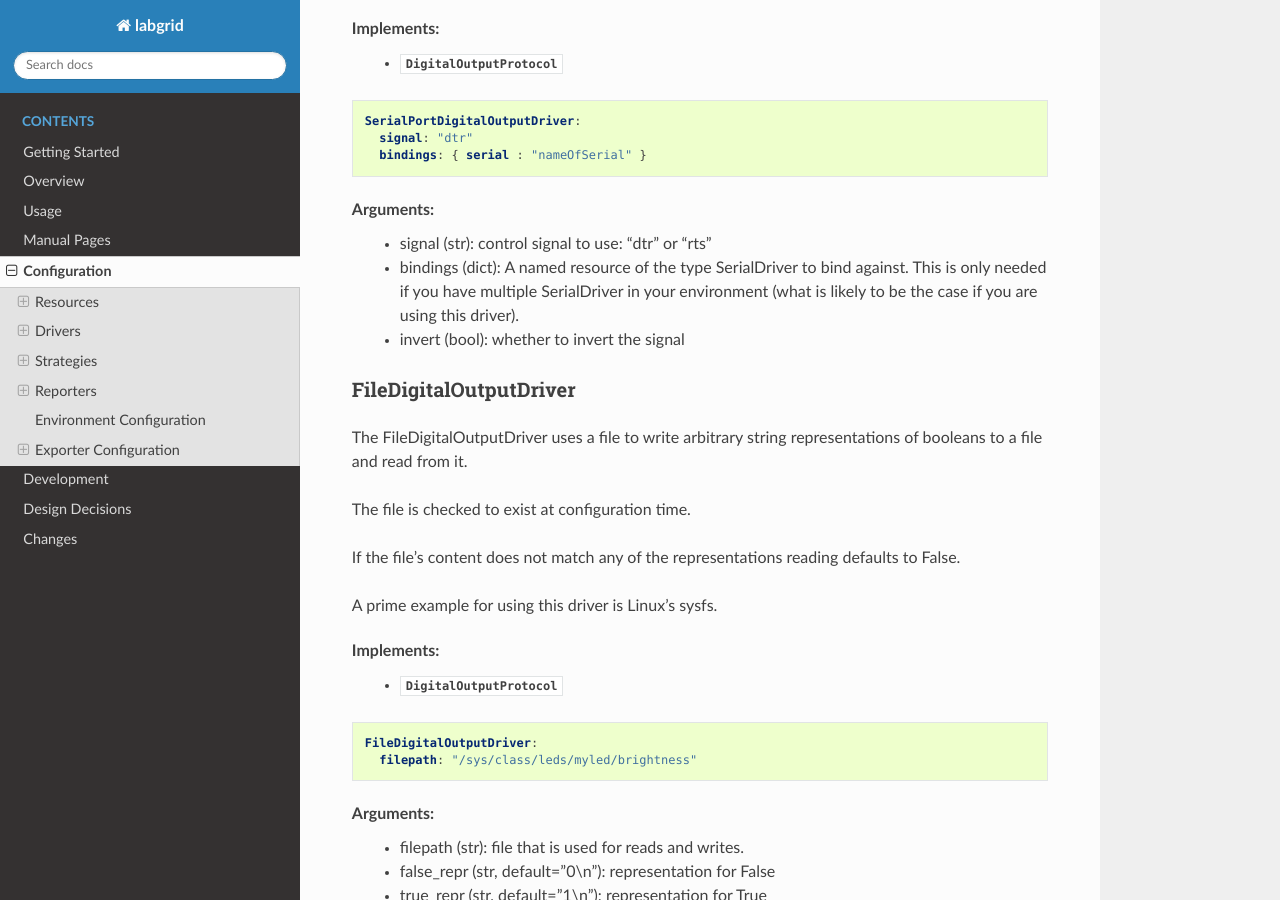
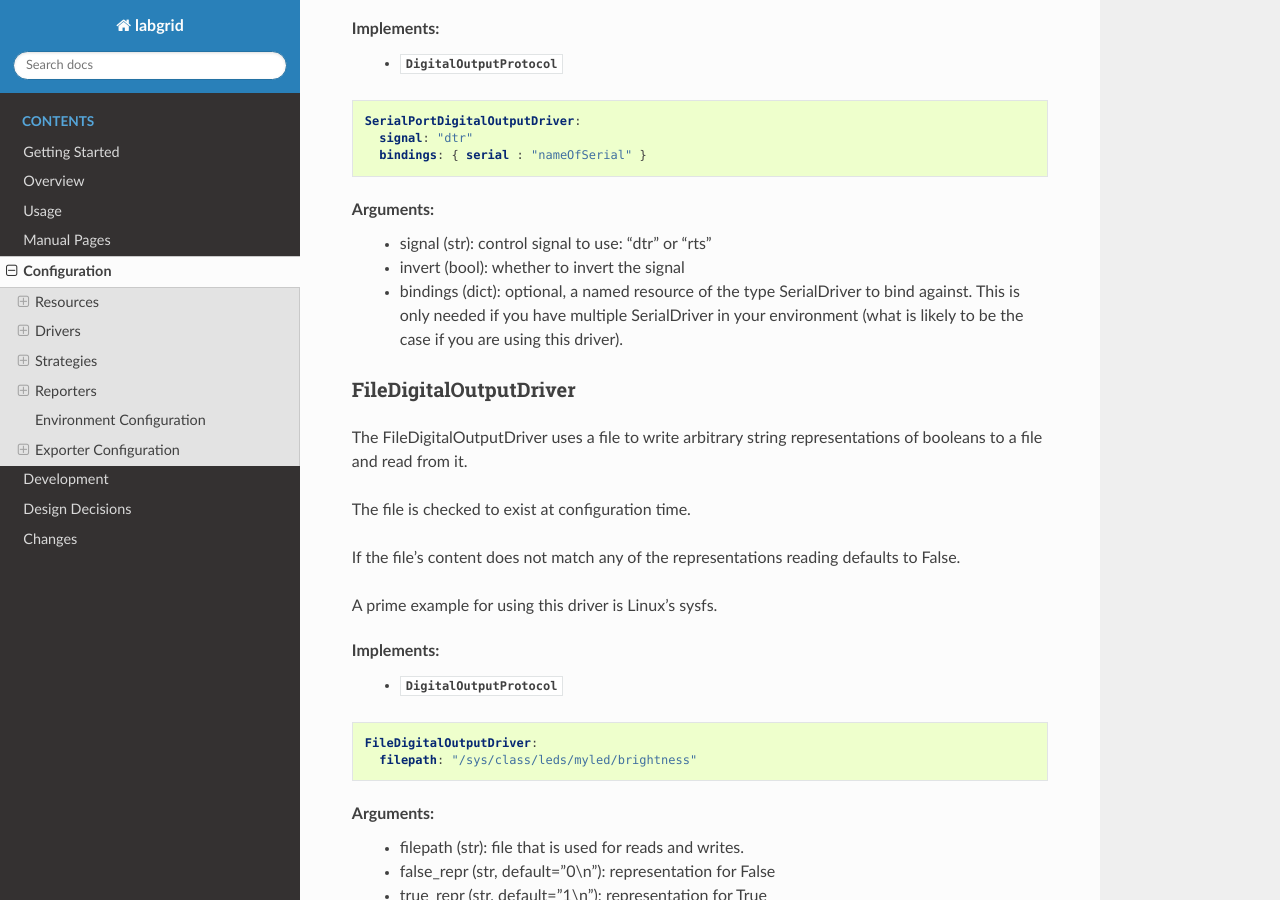
Before and after one commit to labgrid-project/labgrid, a Sphinx documentation site: the page built from doc/configuration.rst, in a window 1280 px wide and 900 px high, scrolled down 37122 px. Built offline with Sphinx 7.4.7 and the Read the Docs theme 2.0.0, drawn with Linux system fonts in a browser that asks for light colours; pages that are not in the unit, such as notebooks, are missing from menus.

Commit message:
doc: configuration: mark SerialPortDigitalOutputDriver's bindings arg optional, move to end of arg list
Signed-off-by: Bastian Krause <bst@pengutronix.de>

```diff
--- a/doc/configuration.rst
+++ b/doc/configuration.rst
@@ -1769,11 +1769,11 @@ Implements:
 
 Arguments:
   - signal (str): control signal to use: "dtr" or "rts"
-  - bindings (dict): A named resource of the type SerialDriver to
+  - invert (bool): whether to invert the signal
+  - bindings (dict): optional, a named resource of the type SerialDriver to
     bind against. This is only needed if you have multiple
     SerialDriver in your environment (what is likely to be the case
     if you are using this driver).
-  - invert (bool): whether to invert the signal
 
 FileDigitalOutputDriver
 ~~~~~~~~~~~~~~~~~~~~~~~
```
